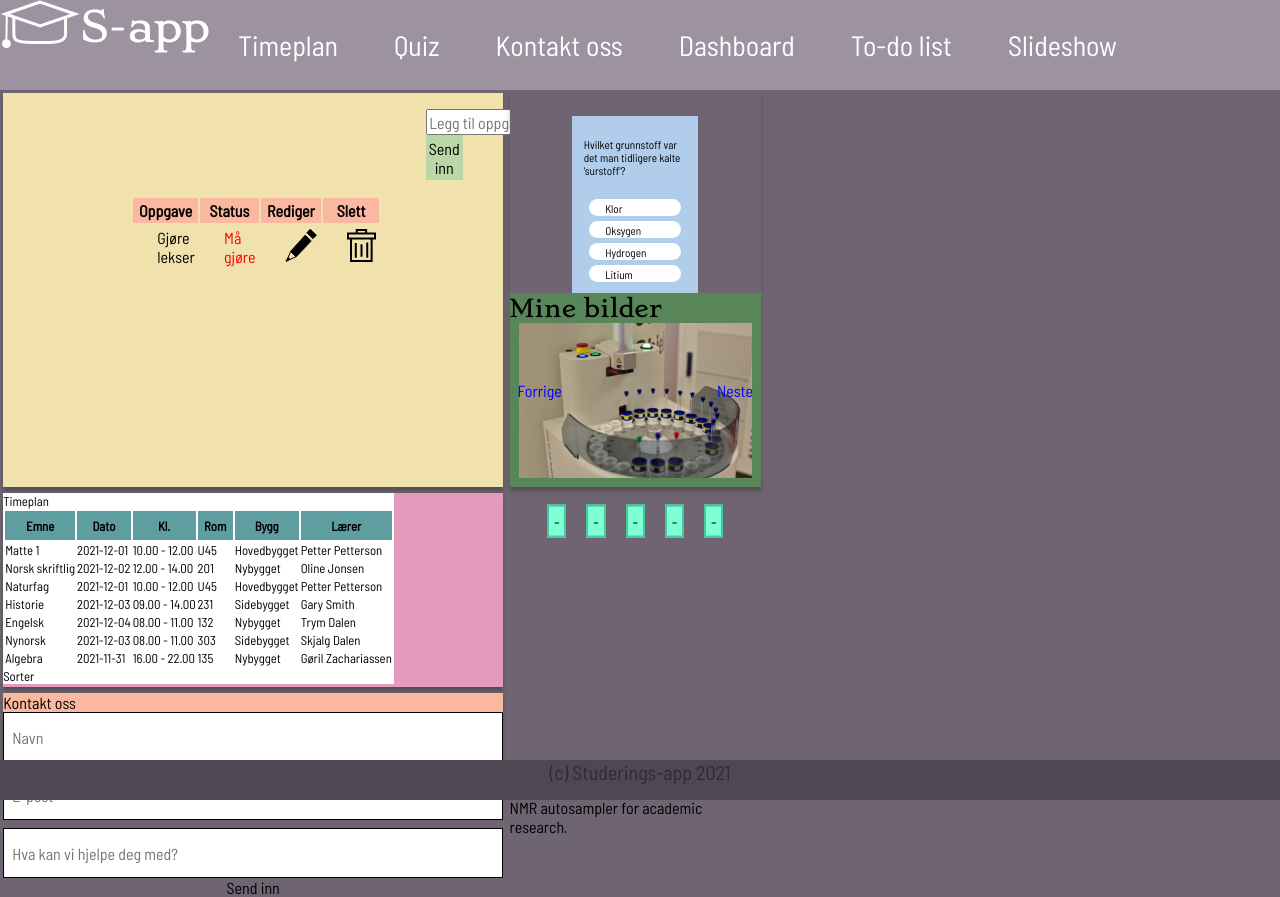
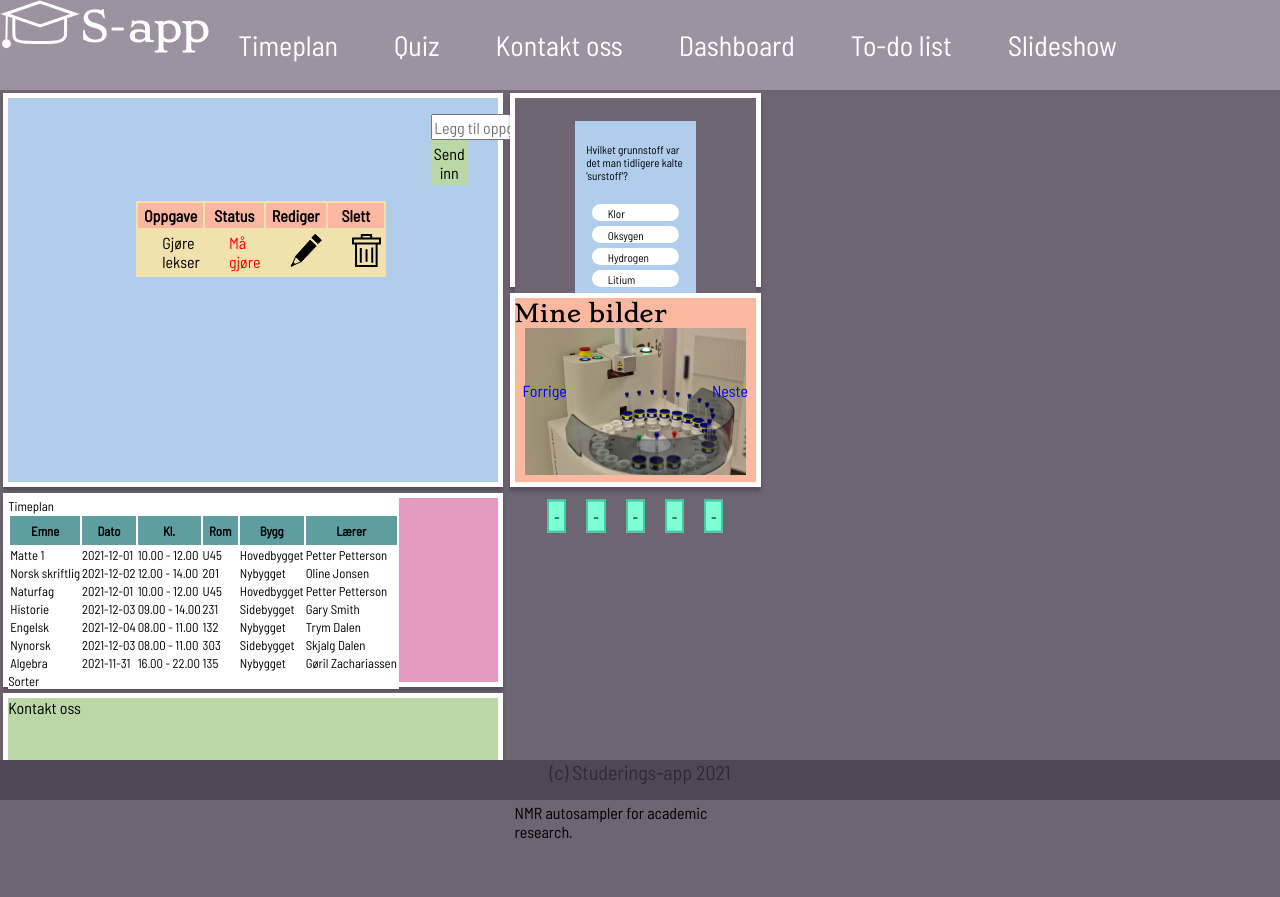
Before and after one commit to reiv003/Tema_4, a Vue app: page / in a window 1280 px wide. After the commit the page ends 841 px from the top, so only its background shows below. Built offline with nearby package versions, Linux system fonts and the light colour scheme.

Commit message:
Fixed collapsible tab on dashboard contact form. Changed component colors.

```diff
--- a/src/components/QuizApp.vue
+++ b/src/components/QuizApp.vue
@@ -9,13 +9,13 @@
           class="quiz-body__alternatives"
           v-for="(alternative, key) in questions[index]['alternatives']"
           :class="
-            ({ selector: selectedAlternative == '' },
+            ({ selector: selectedAlternative === '' },
             {
-              selector_wrong: selectedAlternative == key,
+              selector_wrong: selectedAlternative === key,
             },
             {
               selector_correct:
-                key == questions[index]['correctAlternative'] &&
+                key === questions[index]['correctAlternative'] &&
                 selectedAlternative != '',
             })
           "
--- a/src/components/SlideShowApp.vue
+++ b/src/components/SlideShowApp.vue
@@ -94,7 +94,7 @@
     position: relative;
     width: 80vw;
     height: 80vh;
-    background: rgb(88, 134, 88);
+    background: var(--component-orange);
     margin: auto;
   }
 
--- a/src/views/Dashboard.vue
+++ b/src/views/Dashboard.vue
@@ -3,8 +3,13 @@
     <div class="dashboard-components dash-todo"><TodoList /></div>
     <div class="dashboard-components dash-quiz"><QuizApp /></div>
     <div class="dashboard-components dash-slide"><SlideShowApp /></div>
-    <div class="dashboard-components dash-table"><Table /></div>
-    <div class="dashboard-components dash-contact"><ContactForm /></div>
+    <div class="dashboard-components dash-table">
+      <Table />
+    </div>
+    <div class="dashboard-components dash-contact">
+      <button @click="active = !active">Kontakt oss</button>
+      <div v-if="active" class="contact__content"><ContactForm /></div>
+    </div>
   </div>
 </template>
 
@@ -26,7 +31,9 @@
     },
 
     data() {
-      return {};
+      return {
+        active: false,
+      };
     },
   };
 </script>
@@ -46,6 +53,7 @@
     box-shadow: 0px 4px 4px rgba(0, 0, 0, 0.25);
     font-size: 0.4em;
     /* overflow: scroll; */
+    border: 5px white solid;
   }
 
   .dash-todo {
@@ -53,7 +61,7 @@
     grid-column-end: 2;
     grid-row-start: 1;
     grid-row-end: 5;
-    background: var(--component-yellow);
+    background: var(--component-blue);
   }
 
   .dash-quiz {
@@ -61,7 +69,7 @@
     grid-column-end: 3;
     grid-row-start: 1;
     grid-row-end: 3;
-    background: var(--component-blue);
+    background: var(--component-yellow);
   }
 
   .dash-quiz .quiz-body__box {
@@ -73,7 +81,7 @@
     grid-row-end: 5;
     grid-column-start: 2;
     grid-column-end: 3;
-    background: var(--component-green);
+    background: var(--component-orange);
   }
 
   .dash-todo .todo-box {
@@ -102,6 +110,6 @@
     grid-row-start: 7;
     grid-column-start: 1;
     grid-column-end: 3;
-    background: var(--component-orange);
+    background: var(--component-green);
   }
 </style>
--- a/src/views/Quiz.vue
+++ b/src/views/Quiz.vue
@@ -1,5 +1,5 @@
 <template>
-  <!-- <Stopwatch /> -->
+  <Stopwatch />
   <QuizApp />
 </template>
 
```
Lines whose indentation alone changed are shown as unchanged.
